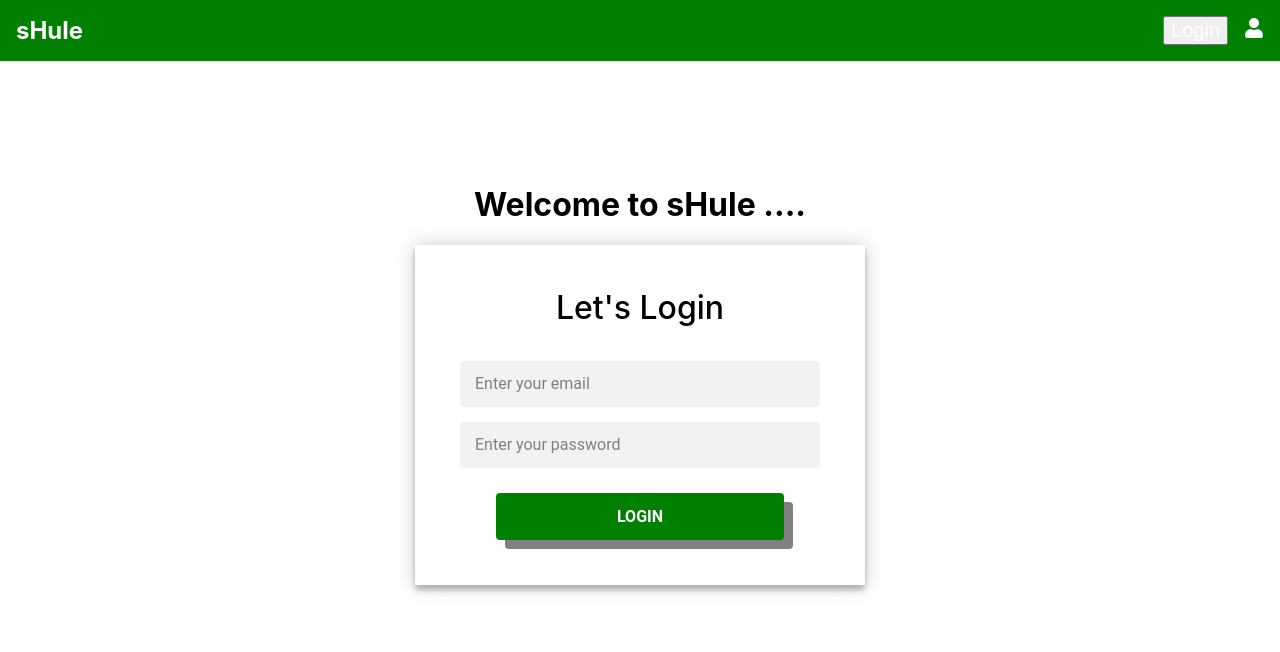
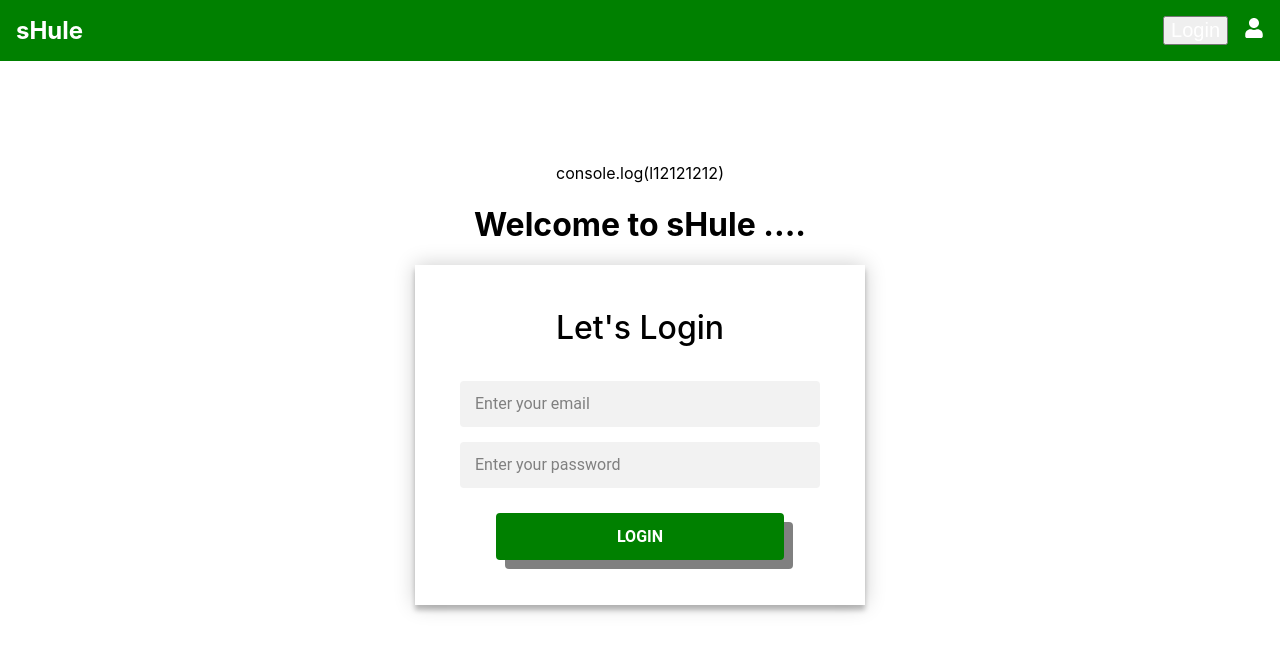
Before and after one commit to bion-slmn/mySchool, a React (Create React App) app in the folder front_end/: page /login in a window 1280 px wide. Shown: the top 652 px of the page. Built offline with nearby package versions, Linux system fonts and the light colour scheme.

Commit message:
debuging vercel

```diff
--- a/front_end/src/pages/login.js
+++ b/front_end/src/pages/login.js
@@ -16,6 +16,7 @@ function Login() {
   const auth = useAuth();
   const handleSubmit = (e) => {
     e.preventDefault();
+    console.log("Submiting a login form, email:", email, "password:", password);
     if (email && password) {
       auth.loginAction({ email, password });
     } else {
@@ -25,6 +26,7 @@ function Login() {
 
   return (
     <div className="login-page">
+      console.log(l12121212)
       <h1>Welcome to sHule ....</h1>
       <form onSubmit={handleSubmit} className="LoginForm">
         <h3>Let's Login</h3>
```
